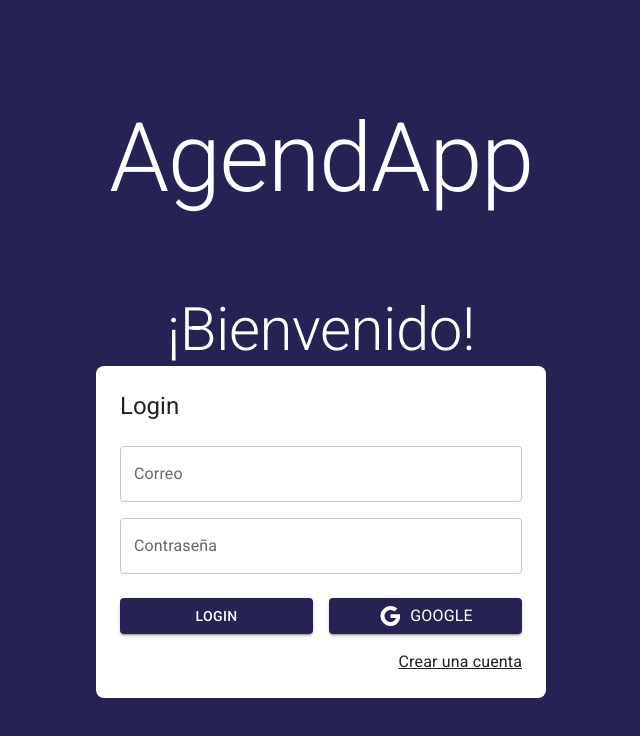
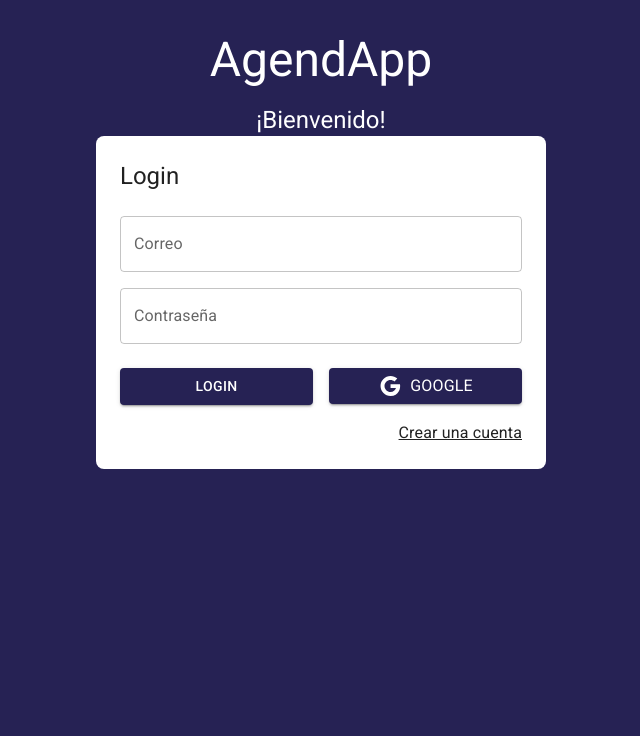
Before and after one commit to LuciaSoria5/JournalApp, a React (Vite) app: page /auth/login in a window 1280 px wide. Shown: the top 736 px of the page, without its empty margins (319-959 px from the left). Built offline with nearby package versions, Linux system fonts and the light colour scheme; no server answers.

Commit message:
Fix sizes

```diff
--- a/src/auth/layout/AuthLayout.jsx
+++ b/src/auth/layout/AuthLayout.jsx
@@ -7,23 +7,27 @@ export const AuthLayout = ({ children, title = '' }) => {
       spacing={ 0 }
       direction="column"
       alignItems="center"
-      justifyContent="center"
-      sx={{ minHeight: '100vh', backgroundColor: 'primary.main', padding: 4}}
+      justifyContent="top"
+      height="100vh"
+      width="100vw"
+      bgcolor="primary.main"
+      sx={{ minWidth: '360px', minHeight: '100vh', backgroundColor: 'primary.main', padding: 4}}
     >
       <Typography
-        variant="h1"
+        variant="h3"
         sx={{
           textAlign:"center",
           color:"#fff",
           bgcolor:"primary.main",
-          mb:10
+          // mt:15,
+          mb:2,
         }}
       >
         AgendApp
       </Typography>
 
       <Typography
-        variant="h2"
+        variant="h5"
         sx={{
           textAlign:"center",
           color:"#fff",
@@ -34,7 +38,8 @@ export const AuthLayout = ({ children, title = '' }) => {
       </Typography>
         <Grid item
           className="box-shadow"
-          xs={ 3 }
+          xs={3}
+          // sm={6}
           sx={{
             width: { sm: 450 },
             backgroundColor: 'white',
```
